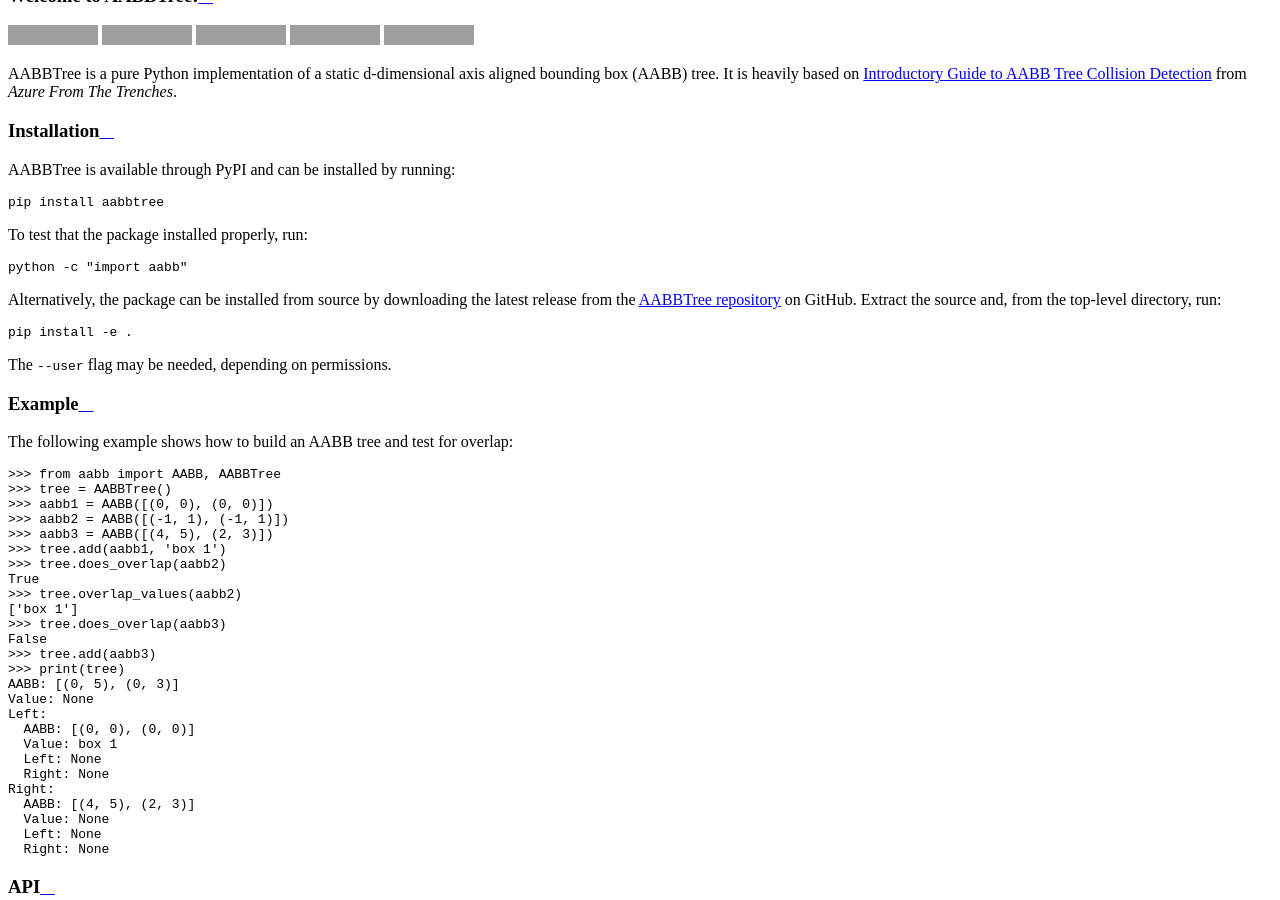
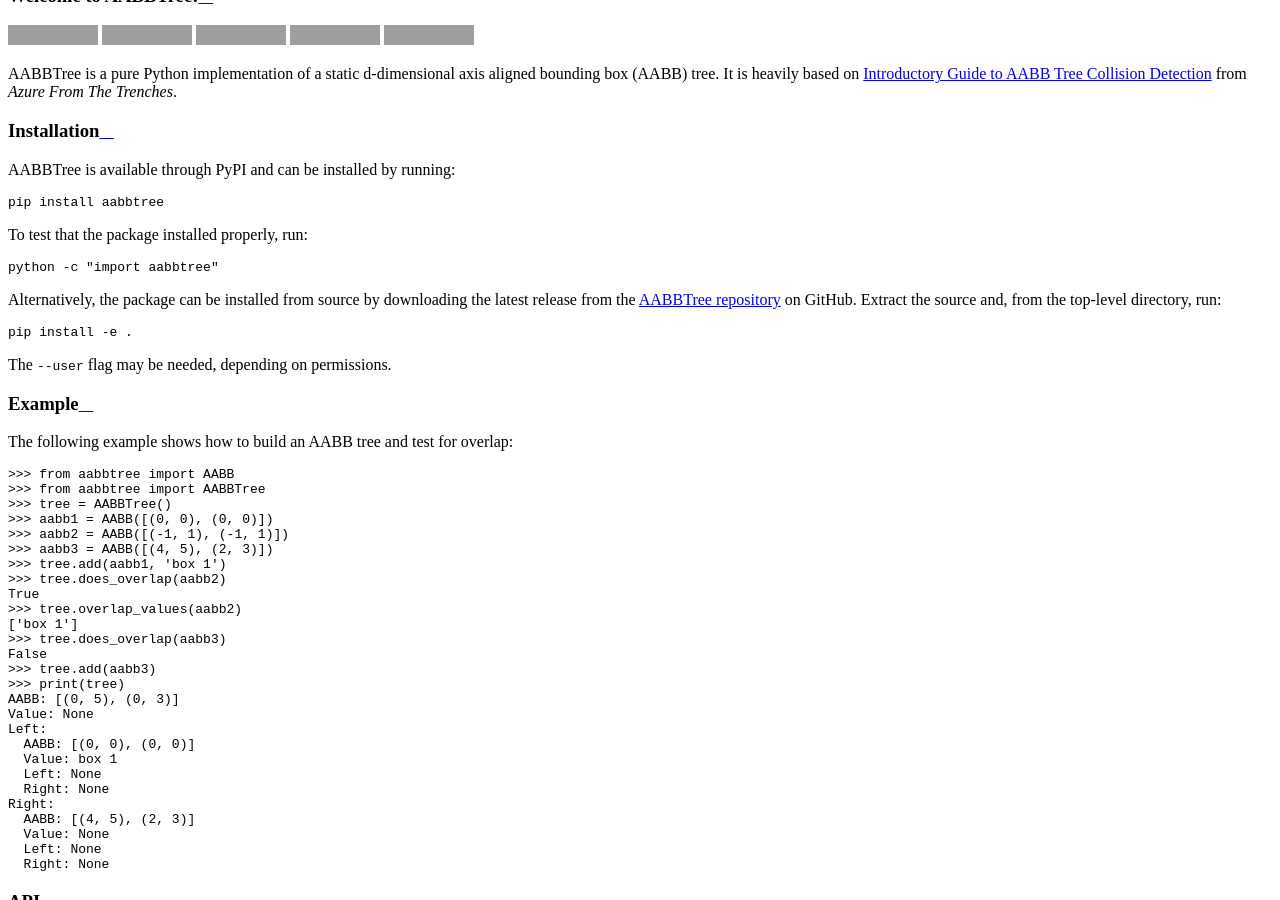
Before and after one commit to kip-hart/AABBTree, a Sphinx documentation site: the page built from docs/source/index.rst, in a window 1280 px wide and 900 px high, scrolled down 345 px. Built offline with Sphinx 7.4.7 and the Read the Docs theme 2.0.0, drawn with Linux system fonts in a browser that asks for light colours; grey boxes are pictures that could not be loaded.

Commit message:
renamed import module "aabbtree" for consistency

```diff
--- a/README.rst
+++ b/README.rst
@@ -18,7 +18,7 @@
 
 To test that the package installed properly, run::
 
-  python -c "import aabb"
+  python -c "import aabbtree"
 
 Alternatively, the package can be installed from source by downloading the
 latest release from the `AABBTree repository`_ on GitHub. Extract the source
@@ -34,7 +34,8 @@
 
 The following example shows how to build an AABB tree and test for overlap::
 
-  >>> from aabb import AABB, AABBTree
+  >>> from aabbtree import AABB
+  >>> from aabbtree import AABBTree
   >>> tree = AABBTree()
   >>> aabb1 = AABB([(0, 0), (0, 0)])
   >>> aabb2 = AABB([(-1, 1), (-1, 1)])
--- a/aabb.py
+++ b/aabbtree.py
@@ -1,5 +1,3 @@
-from __future__ import print_function
-
 import copy
 
 __all__ = ['AABB', 'AABBTree']
--- a/docs/source/aabb.rst
+++ b/docs/source/aabbtree.rst
@@ -1,7 +1,7 @@
-aabb module
-===========
+aabbtree module
+===============
 
-.. automodule:: aabb
+.. automodule:: aabbtree
     :members:
     :undoc-members:
     :show-inheritance:
--- a/docs/source/index.rst
+++ b/docs/source/index.rst
@@ -10,7 +10,7 @@
 API
 ===
 
-.. include:: aabb.rst
+.. include:: aabbtree.rst
   :start-line: 2
 
 
--- a/setup.cfg
+++ b/setup.cfg
@@ -15,11 +15,11 @@
     --doctest-modules
     --doctest-glob=\*.rst
     --tb=short
-    --cov=aabb tests
+    --cov=aabbtree tests
     --cov-branch
 
 [isort]
 force_single_line = True
 line_length = 120
-known_first_party = aabb
+known_first_party = aabbtree
 default_section = THIRDPARTY
--- a/setup.py
+++ b/setup.py
@@ -26,7 +26,7 @@
     project_urls={
         'Documentation': 'https://aabbtree.readthedocs.io',
     },
-    py_modules=['aabb'],
+    py_modules=['aabbtree'],
     include_package_data=True,
     zip_safe=False,
     classifiers=[
```
Also changed, not shown: 2 other files.
